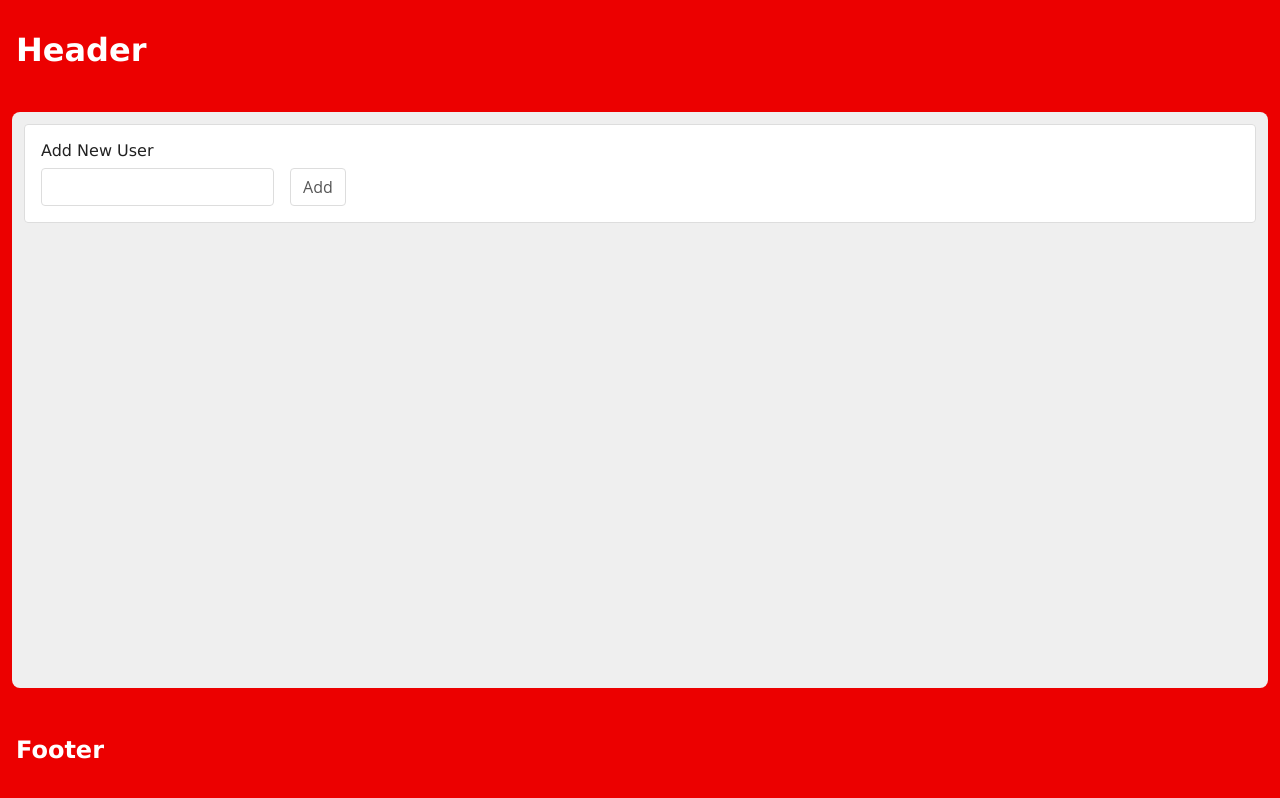
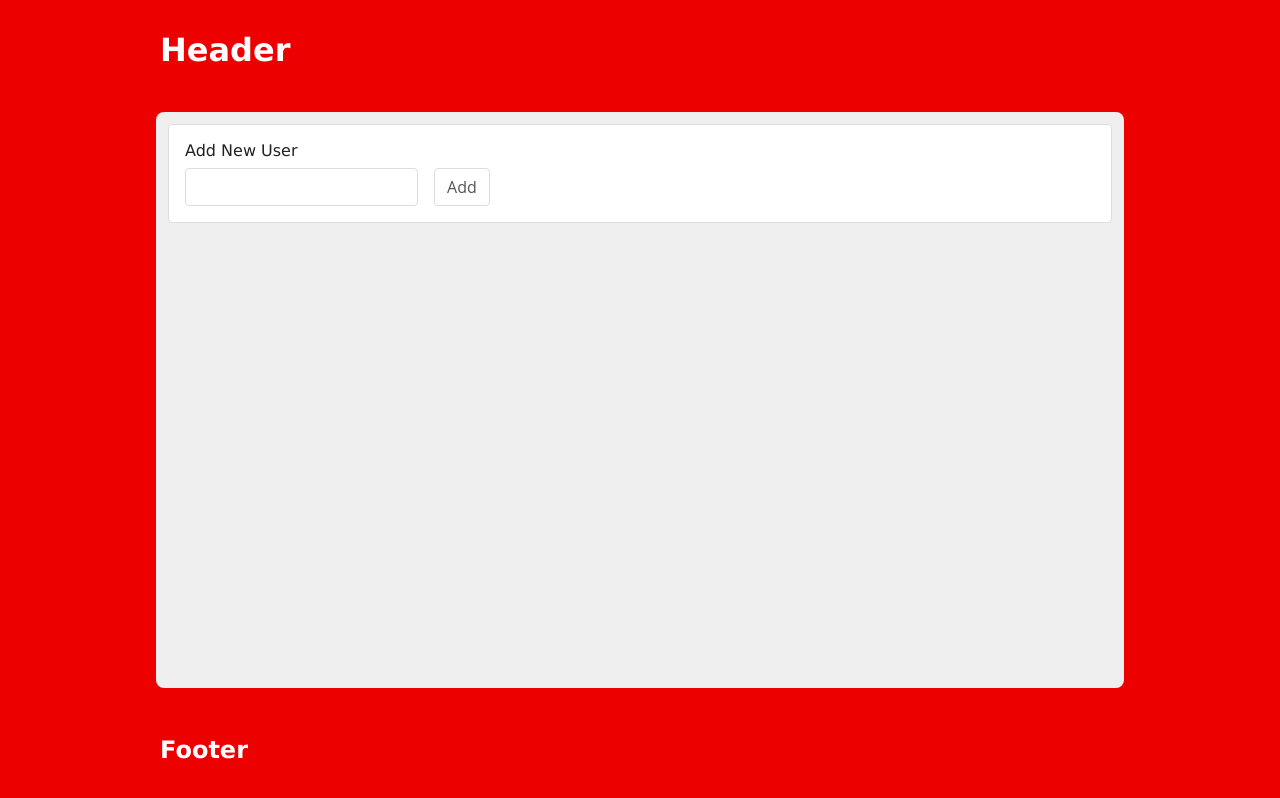
Before and after one commit to Zurc/users-ui, an Angular app: page /users in a window 1280 px wide. Built offline with nearby package versions, Linux system fonts and the light colour scheme.

Commit message:
changed width

```diff
--- a/src/styles.scss
+++ b/src/styles.scss
@@ -12,7 +12,8 @@ $gray-87: #dddddd;
 $gray-97: #f7f7f7;
 
 body {
-  margin: 0;
+  max-width: 992px;
+  margin: 0 auto;
   padding: 0;
   box-sizing: border-box;
   font-family: "Lucida Sans", "Lucida Sans Regular", "Lucida Grande",
```
